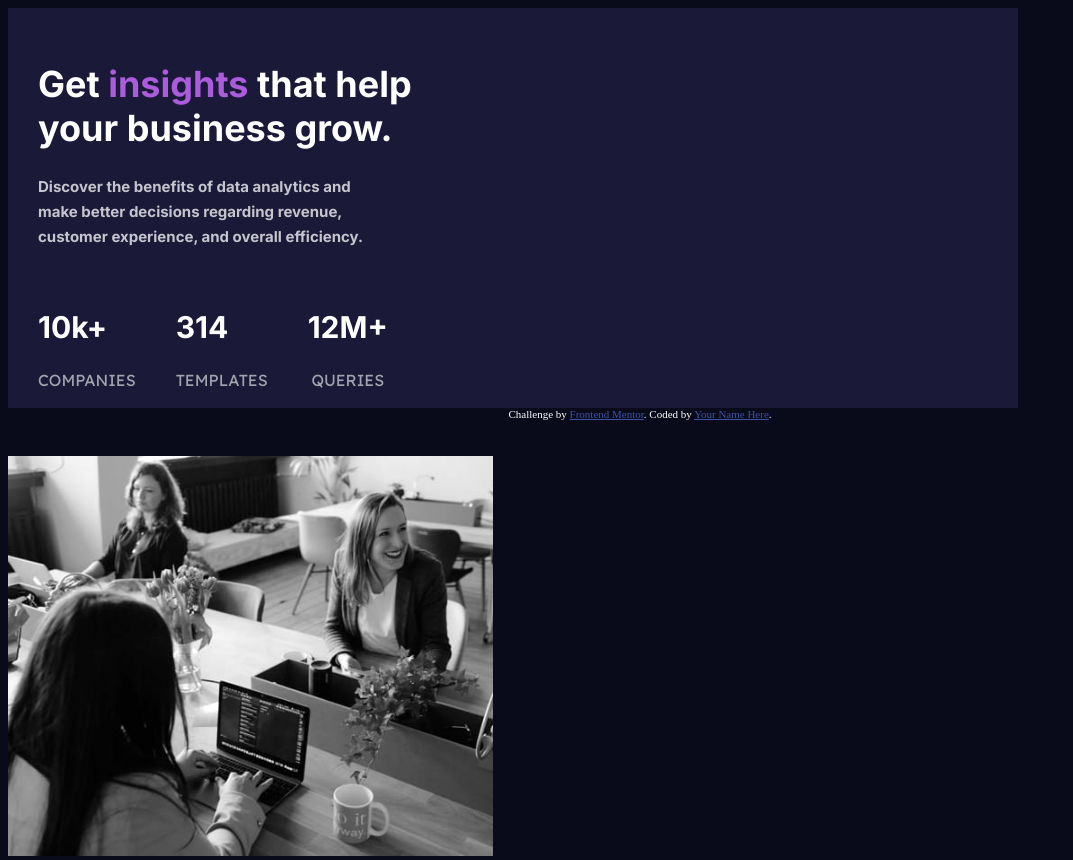
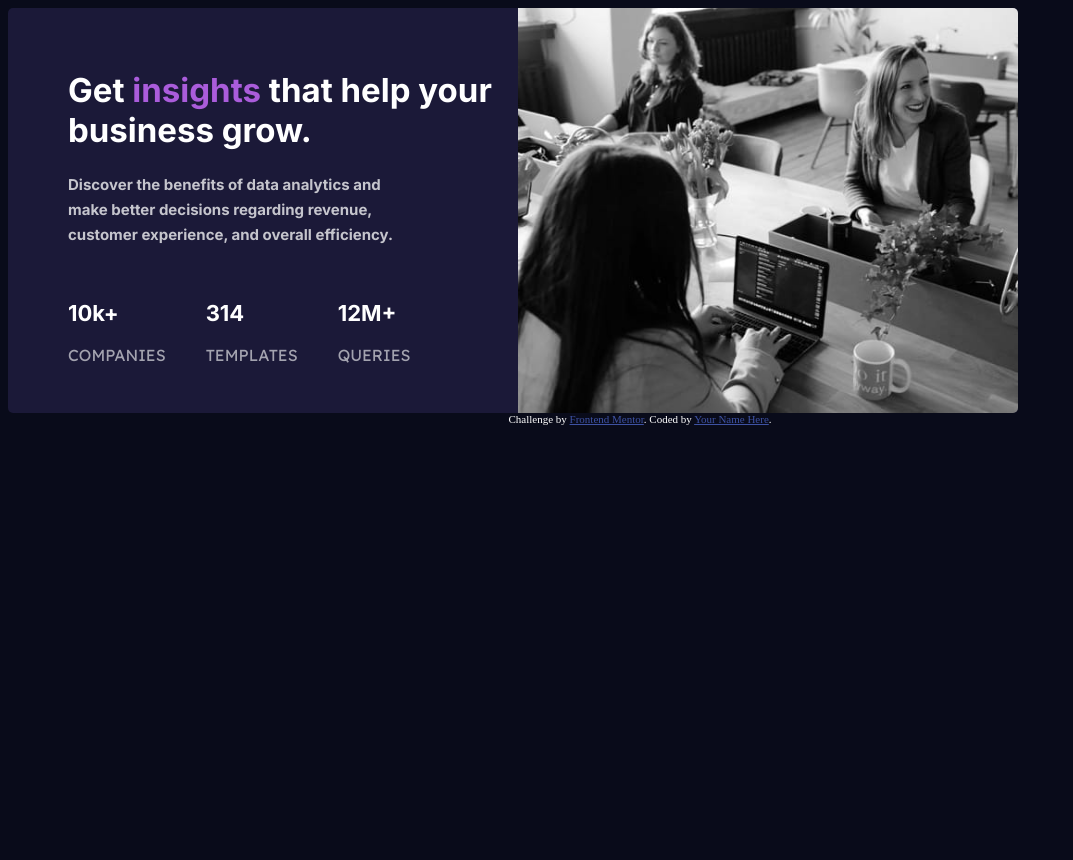
Before and after one commit to jhimitu/stats-preview-card-component, a plain HTML site: page index.html in a window 1280 px wide. Shown: the whole page, without its empty margins (0-1073 px from the left). After the commit the page ends 800 px from the top, so only its background shows below. Drawn offline with Linux system fonts and the light colour scheme.

Commit message:
position image next to content

```diff
--- a/styles.css
+++ b/styles.css
@@ -6,13 +6,13 @@ body {
 .container {
     background-color: hsl(244, 38%, 16%);
     width: 1010px;
-    height: 400px;
+    height: 405px;
 }
 
 .title {
     font-family: 'Inter', sans-serif;
     width: 425px;
-    font-size: 36px;
+    font-size: 33px;
 }
 
 span {
@@ -39,12 +39,19 @@ span {
 }
 
 img {
-    width: 485px;
-    height: 400px;
+    width: 500px;
+    height: 405px;
+    border-top-right-radius: 5px;
+    border-bottom-right-radius: 5px;
+}
+
+.container {
+    display: flex;
+    border-radius: 5px;
 }
 
 .col-1 {
-    padding: 30px;
+    padding: 40px 25px 40px 60px;
 }
 
 .row-2 {
@@ -59,6 +66,7 @@ img {
 .row-2 div h2 {
     font-size: 30px;
     width: max-content;
+    font-size: 22px;
 }
 
 .row-2 div:first-child {
```
